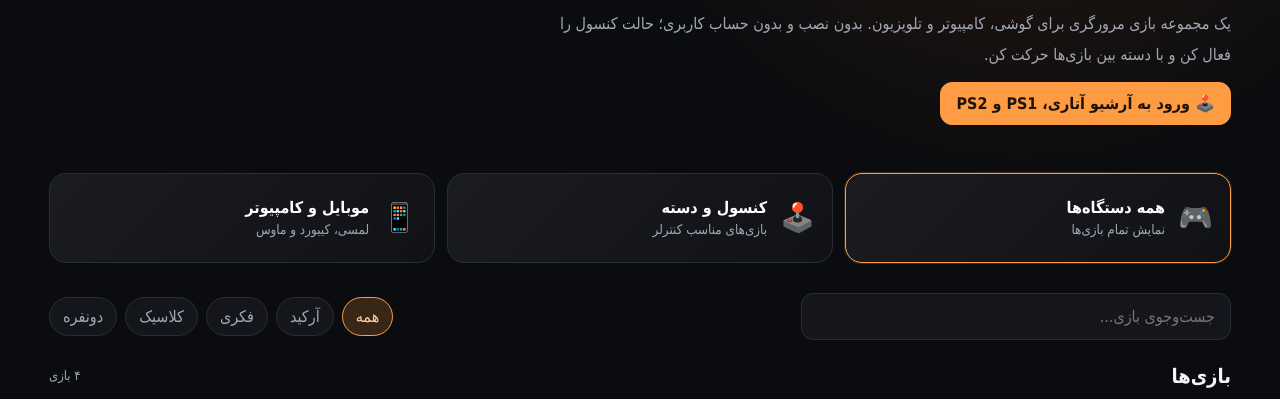
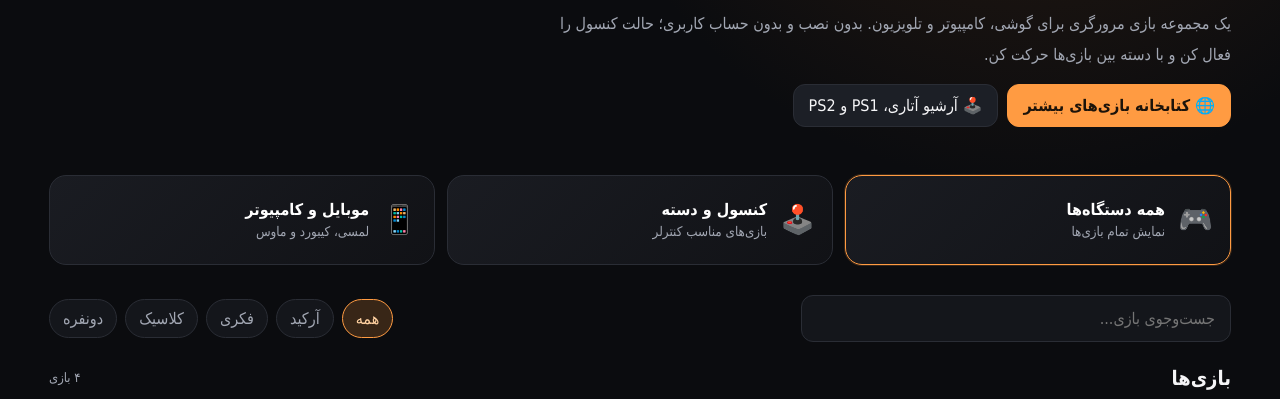
Before and after one commit to sahandse/games, a plain HTML site: page index.html in a window 1280 px wide. Shown: the part 296-695 px from the top of the page. Drawn offline with Linux system fonts and the light colour scheme.

Commit message:
Link expanded game library from homepage

```diff
--- a/index.html
+++ b/index.html
@@ -14,7 +14,7 @@
  <div class="brand"><span class="brand-mark">▶</span><span>GAMES<span style="color:var(--accent)">.</span></span><span class="status" id="padStatus">دسته آماده نیست</span></div>
  <div class="top-actions"><button class="btn" id="modeBtn" aria-pressed="false">🎮 حالت کنسول</button><button class="btn" id="randomBtn">بازی شانسی</button></div>
 </header>
-<section class="hero"><div class="eyebrow">PLAY IN YOUR BROWSER</div><h1>بازی را انتخاب کن.<br><span style="color:var(--accent)">همین‌جا بازی کن.</span></h1><p>یک مجموعه بازی مرورگری برای گوشی، کامپیوتر و تلویزیون. بدون نصب و بدون حساب کاربری؛ حالت کنسول را فعال کن و با دسته بین بازی‌ها حرکت کن.</p><a class="btn primary" href="./retro.html" style="text-decoration:none;display:inline-block;margin-top:12px">🕹️ ورود به آرشیو آتاری، PS1 و PS2</a></section>
+<section class="hero"><div class="eyebrow">PLAY IN YOUR BROWSER</div><h1>بازی را انتخاب کن.<br><span style="color:var(--accent)">همین‌جا بازی کن.</span></h1><p>یک مجموعه بازی مرورگری برای گوشی، کامپیوتر و تلویزیون. بدون نصب و بدون حساب کاربری؛ حالت کنسول را فعال کن و با دسته بین بازی‌ها حرکت کن.</p><div style="display:flex;gap:9px;flex-wrap:wrap;margin-top:14px"><a class="btn primary" href="./library.html" style="text-decoration:none;display:inline-block">🌐 کتابخانه بازی‌های بیشتر</a><a class="btn" href="./retro.html" style="text-decoration:none;display:inline-block">🕹️ آرشیو آتاری، PS1 و PS2</a></div></section>
 <div class="device-row" aria-label="فیلتر دستگاه">
  <button class="device selected" data-device="all"><span class="emoji">🎮</span><span><strong>همه دستگاه‌ها</strong><small>نمایش تمام بازی‌ها</small></span></button>
  <button class="device" data-device="console"><span class="emoji">🕹️</span><span><strong>کنسول و دسته</strong><small>بازی‌های مناسب کنترلر</small></span></button>
```
